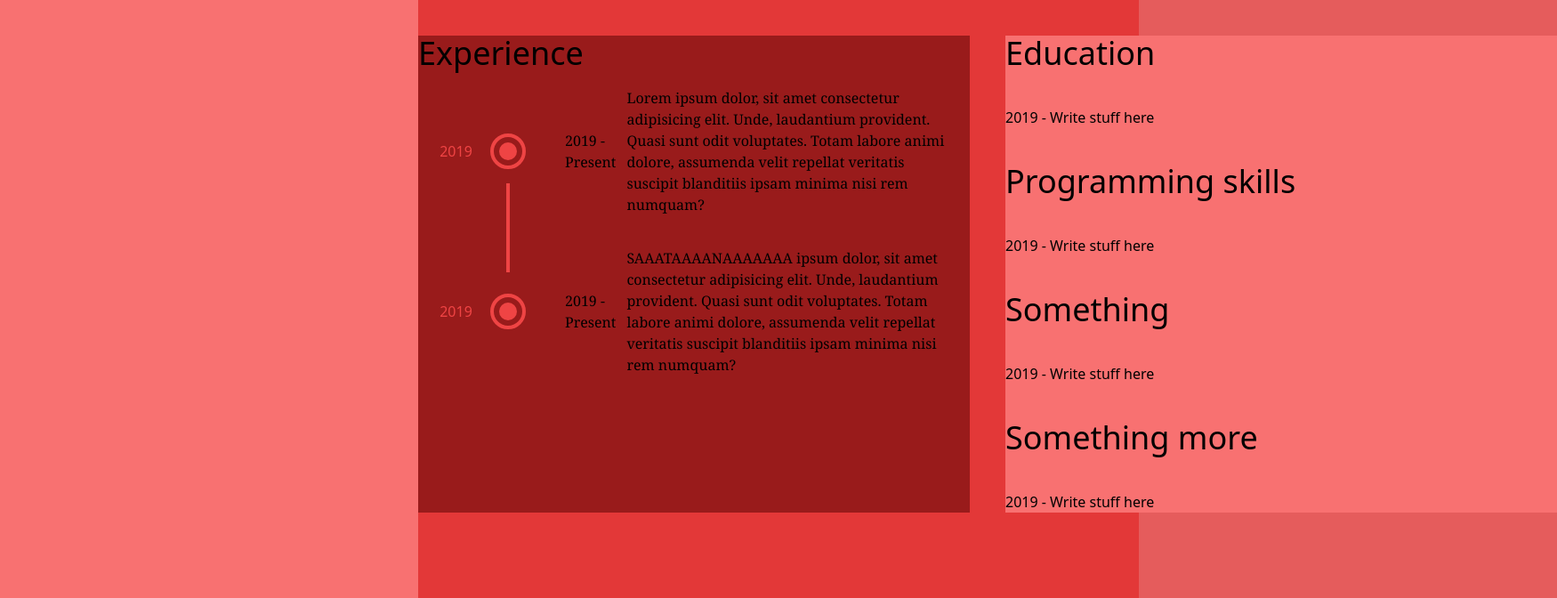
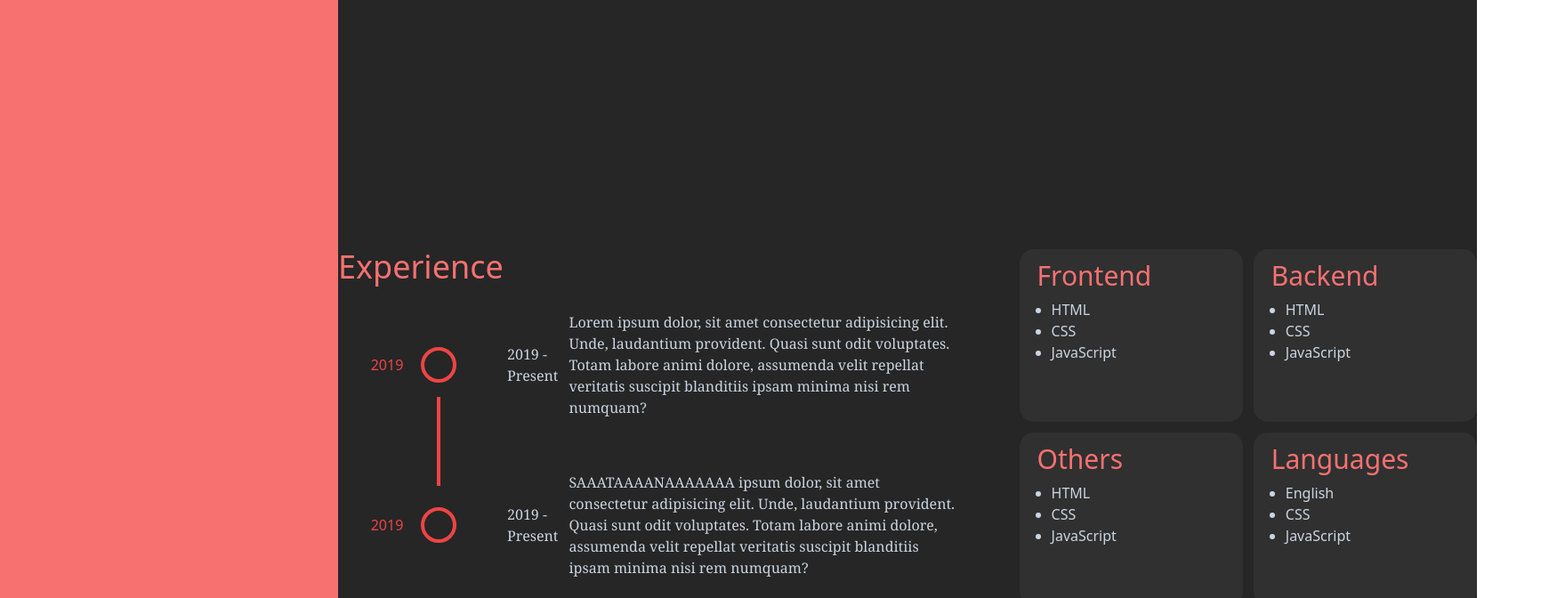
Before and after one commit to Al1babax/portfolioTemplate, a React (Create React App) app in the folder portfolio-template/: page / in a window 1280 px wide. Shown: the part 1800-2472 px from the top of the page at 89% size, 1750 px wide, since content can reach past the window. Built offline with nearby package versions, Linux system fonts and the light colour scheme.

Commit message:
update colors

```diff
--- a/portfolio-template/src/components/Bio.jsx
+++ b/portfolio-template/src/components/Bio.jsx
@@ -1,20 +1,20 @@
 export function Bio() {
 
-  const socialClasses = "w-[100px] h-[50px] hover:bg-blue-400 hover:scale-105 flex justify-center items-center px-2 py-1 rounded-md";
+  const socialClasses = "hover:text-stone-400 hover:scale-105 duration-300 ease-in-out flex justify-center items-center px-3 py-1 rounded-md border-0 border-red-50 hover:border-red-300";
 
   return (
-    <div className="Bio bg-blue-400 w-full flex h-screen">
+    <div className="Bio bg-red-50 w-full flex h-screen">
       <div className="info bg-red-0 w-[750px] flex flex-col gap-16 justify-center px-10 text-xl">
         <div className="hello bg-sky-0">
-          <p>Hello. My name is</p>
+          <p className="text-stone-600 text-3xl">Hello. My name is</p>
         </div>
-        <div className="name bg-sky-0 text-8xl font-extrabold">
+        <div className="name bg-sky-0 text-8xl font-extrabold text-red-400">
           <p>Pertti <br /> Kinnunen</p>
         </div>
         <div className="bullshit bg-sky-0">
-          <p>Ajelen traktorilla ja lypsän lehmiä.</p>
+          <p className="text-stone-500">A full stack all around designer that may or may not include a guide for specific creative potential methods who framing and evaluating moves.</p>
         </div>
-        <div className="socials bg-sky-0 flex justify-center pt-10">
+        <div className="socials bg-sky-0 flex justify-center pt-10 text-stone-600 text-md tracking-widest gap-10">
           <a href="" className={`${socialClasses}`}>
             Instagram
           </a>
@@ -26,7 +26,7 @@ export function Bio() {
           </a>
         </div>
       </div>
-      <div className="photo bg-yellow-500 w-full">
+      <div className="photo bg-slate-400 w-full">
           <p>Joku kuva</p>
       </div>
     </div>
--- a/portfolio-template/src/components/History.jsx
+++ b/portfolio-template/src/components/History.jsx
@@ -1,9 +1,6 @@
 import { Timeline } from "../modals/Timeline.jsx";
 import { useState } from "react";
 export function History() {
-
-
-
   const timelinedata = {
     1: {
       id: 0,
@@ -20,7 +17,9 @@ export function History() {
       isLast: true,
     },
   }
+
   let timelineHTML = [];
+
   for (let i = 1; i <= Object.keys(timelinedata).length; i++) {
     timelineHTML.push(
       <Timeline
@@ -34,29 +33,52 @@ export function History() {
     );
   }
 
-
   return (
-
-
-    <div className="sidebar  w-full bg-red-600 h-[960px] flex items-start bg-opacity-75">
-      <div className="sidebar__content w-full flex justify-center gap-10 pt-20">
-        <div class="leftcontent bg-red-800 w-[700px]">
-          <h2 class="text-4xl font-medium px-">Experience</h2>
+    <div className="sidebar  w-full bg-neutral-800 h-[960px] flex items-center opacity-100 text-slate-300">
+      <div className="sidebar__content w-full flex justify-center gap-16 pt-20">
+        <div class="leftcontent bg-red-0 w-[750px]">
+          <h2 class="text-4xl font-medium text-red-400">Experience</h2>
           <div className="div flex flex-col">
             {timelineHTML}
           </div>
         </div>
-
-        <div className="rightcontent bg-red-400 w-[700px] flex flex-col gap-10">
-          <h2 class="text-4xl font-medium px-">Education</h2>
-          <h1 class="text-l font-helvetica">2019 - Write stuff here</h1>
-          <h3 class="text-4xl font-medium px-">Programming skills</h3>
-          <h1 class="text-l font-helvetica">2019 - Write stuff here</h1>
-          <h3 class="text-4xl font-medium px-">Something</h3>
-          <h1 class="text-l font-helvetica">2019 - Write stuff here</h1>
-          <h3 class="text-4xl font-medium px-">Something more</h3>
-          <h1 class="text-l font-helvetica">2019 - Write stuff here</h1>
-
+        <div className="rightcontent bg-red-0 w-[550px] flex flex-col gap-3 bg-neutral-0">
+          <div className="upper w-full h-full flex justify-evenly gap-3">
+            <div className="frontend w-full h-full bg-neutral-700 bg-opacity-40 rounded-2xl p-3 pl-5">
+              <p className="title text-3xl text-red-400">Frontend</p>
+              <ul className="text list-disc pl-4 pt-2">
+                <li>HTML</li>
+                <li>CSS</li>
+                <li>JavaScript</li>
+              </ul>
+            </div>
+            <div className="frontend w-full h-full bg-neutral-700 bg-opacity-40 rounded-2xl p-3 pl-5">
+              <p className="title text-3xl text-red-400">Backend</p>
+              <ul className="text list-disc pl-4 pt-2">
+                <li>HTML</li>
+                <li>CSS</li>
+                <li>JavaScript</li>
+              </ul>
+            </div>
+          </div>
+          <div className="lower w-full h-full flex justify-evenly gap-3">
+          <div className="frontend w-full h-full bg-neutral-700 bg-opacity-40 rounded-2xl p-3 pl-5">
+              <p className="title text-3xl text-red-400">Others</p>
+              <ul className="text list-disc pl-4 pt-2">
+                <li>HTML</li>
+                <li>CSS</li>
+                <li>JavaScript</li>
+              </ul>
+            </div>
+            <div className="frontend w-full h-full bg-neutral-700 bg-opacity-40 rounded-2xl p-3 pl-5">
+              <p className="title text-3xl text-red-400">Languages</p>
+              <ul className="text list-disc pl-4 pt-2">
+                <li>English</li>
+                <li>CSS</li>
+                <li>JavaScript</li>
+              </ul>
+            </div>
+          </div>
         </div>
       </div>
     </div>
--- a/portfolio-template/src/components/Sidebar.jsx
+++ b/portfolio-template/src/components/Sidebar.jsx
@@ -88,7 +88,7 @@ export function Sidebar() {
   const infoValueCSS = "text-white -mt-1";
 
   return (
-    <div className="sidebar min-w-[470px] bg-neutral-700 h-screen sticky top-0">
+    <div className="sidebar min-w-[380px] bg-neutral-700 h-screen sticky top-0">
       <Menu
         menuOpen={menuOpen}
         setMenuOpen={setMenuOpen}
@@ -107,8 +107,8 @@ export function Sidebar() {
         </button>
       </div>
       <div className="otherStuff bg-red-0 h-4/5 w-[65%] mx-auto mt-20">
-        <div className="pageNumber flex gap-2 items-center font-bold">
-          <p className={`${menuOpen ? "text-black opacity-20" : "text-red-400"} ${pageNumberPosition ? "-translate-x-1" : ""} duration-200 ease-in-out z-50`}>0{pageNumber}</p>
+        <div className="pageNumber flex gap-2 items-center justify-center font-bold">
+          <p className={`${menuOpen ? "text-black opacity-[65%]" : "text-red-400"} ${pageNumberPosition ? "-translate-x-1" : ""} duration-400 ease-in-out z-50`}>0{pageNumber}</p>
           <div className="line h-1 w-28 bg-white rounded z-50"></div>
           <p className="text-white z-50">04</p>
         </div>
@@ -126,7 +126,7 @@ export function Sidebar() {
         <div className="bigPageNumber w-full flex justify-center bg-green-0 mt-16 relative bg-green">
           <p className={`text-[160px] font-bold  tracking-[-1rem] ${menuOpen ? "font-outline-6 text-red-400" : "font-outline-4 text-neutral-700"} z-40 duration-1000 ease-in-out`}>0{pageNumber}</p>
         </div>
-        <div className={`arrow absolute ${menuOpen ? "right-10" : "bg-neutral-700 -right-[47px]"} w-[100px] h-[135px] bottom-5 rounded-[150px] flex justify-center items-end z-50 duration-1000`}>
+        <div className={`arrow absolute ${menuOpen ? "right-2" : "bg-neutral-700 -right-[47px]"} w-[100px] h-[135px] bottom-5 rounded-[150px] flex justify-center items-end z-50 duration-1000`}>
             <img src={downArrow} alt="" className="w-[100px] h-[100px] invert animate-bounce z-50" />
         </div>
       </div>
--- a/portfolio-template/src/modals/Menu.jsx
+++ b/portfolio-template/src/modals/Menu.jsx
@@ -32,7 +32,7 @@ export function Menu(props) {
     }
 
     return (
-        <div className={`menu w-full h-full bg-red-400 absolute top-0 z-10 ${menuOpen ? "left-0" : "-left-[470px]"} duration-1000 ease-in-out`}>
+        <div className={`menu w-full h-full bg-gradient-to-t from-neutral-800 via-neutral-600 to-red-500  absolute top-0 z-10 ${menuOpen ? "left-0" : "-left-[470px]"} duration-1000 ease-in-out`}>
             <div className="links bg-green-0 w-3/4 h-3/4 text-white">
                 <button className="mt-4 mx-10" onClick={closeMenu}>
                     <p className="text-4xl">x</p>
--- a/portfolio-template/src/modals/Timeline.jsx
+++ b/portfolio-template/src/modals/Timeline.jsx
@@ -16,14 +16,14 @@ export function Timeline(props) {
     console.log(year, yearGap, text, isLast);
     return (
 
-        <div className="timeline flex gap-5 justify-center items-center w-[600px] h-[180px]"
+        <div className="timeline flex gap-5 justify-center items-center w-[700px] h-[180px]"
             onMouseEnter={() => handleMouseEnter(id)}
             onMouseLeave={() => handleMouseLeave(id)}
         >
-            <div className="div viivat flex gap-5 justify-center items-center w-1/4">
-                <p className={`text-red-500 font-sans ${isColored ? "-translate-x-4 text-xl" : ""} hover:-translate-x-4 duration-300`}>{year}</p>
-                <div className="bal w-10 h-10 border-4 border-red-500 rounded-[200px] relative flex items-center justify-center">
-                    <div className={`"smallball absolute w-5 h-5 bg-red-500 ${isColored ? "bg-red-700" : ""} rounded-[200px] duration-300"`}>
+            <div className="div viivat flex gap-5 justify-center items-center w-1/4 bg-blue-0">
+                <p className={`text-red-500 font-sans ${isColored ? "-translate-x-4 text-xl -mr-2" : ""}  duration-300`}>{year}</p>
+                <div className={`ball w-10 h-10 border-4 border-red-500 rounded-[200px] relative flex items-center justify-center ${isColored ? "" : ""} duration-0`}>
+                    <div className={`"smallball absolute w-5 h-5 ${isColored ? "bg-red-700" : ""} rounded-[200px] duration-300"`}>
                     </div>
                     {!isLast && <div className="line w-1 h-[100px] absolute bg-red-500 top -bottom-[120px]" name="viiva"></div>}
                 </div>
--- a/portfolio-template/tailwind.config.js
+++ b/portfolio-template/tailwind.config.js
@@ -4,7 +4,18 @@ module.exports = {
     "./src/**/*.{js,jsx,ts,tsx}",
   ],
   theme: {
-    extend: {},
+    extend: {
+      colors: {
+        sidebar: "#50190F"
+      },
+      backgroundSize: {
+        'size-200': '200% 200%',
+      },
+      backgroundPosition: {
+        'pos-0': '0% 0%',
+        'pos-100': '100% 100%',
+      },
+    },
   },
   plugins: [],
 }
```
